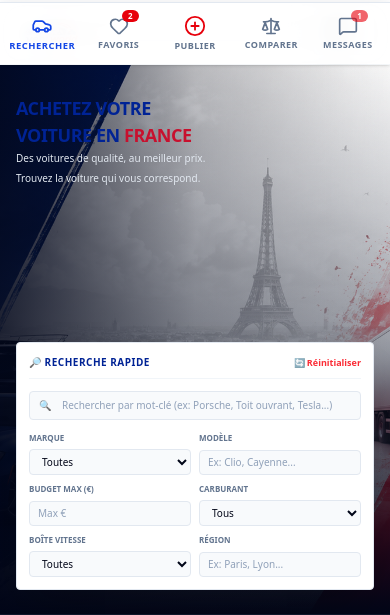
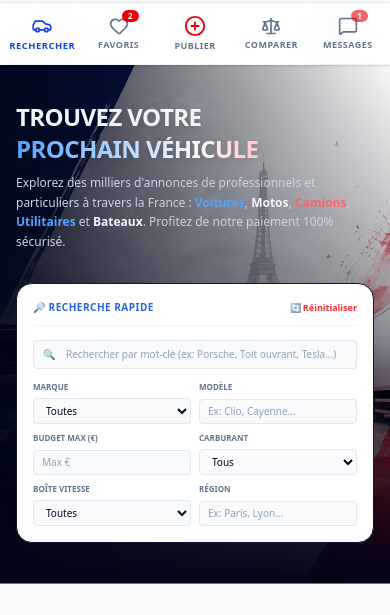
Before and after one commit to abdouzaiti/VEHI-WORLD, a React (Vite) app: page / in a window 390 px wide. Shown: the top 615 px of the page. Built offline with nearby package versions, Linux system fonts and the light colour scheme; grey boxes are pictures that could not be loaded.

Commit message:
style(hero): refine cinematic section design
Update hero section layout for better responsiveness,
adjust gradient overlays for improved contrast, and
standardize container height and padding.

```diff
--- a/src/App.tsx
+++ b/src/App.tsx
@@ -499,7 +499,7 @@ export default function App() {
 
       {/* FULL-WIDTH Entrance Hero Section directly under navbar (no margins, goes edge-to-edge of the browser screen) */}
       {currentView === "acheter" && !selectedAd && (
-        <div id="section-hero-cinematic" className="relative border-b border-slate-250 overflow-hidden flex flex-col justify-between w-full md:aspect-[16/9] min-h-[550px] md:min-h-0 group bg-slate-900">
+        <div id="section-hero-cinematic" className="relative border-b border-slate-200/50 overflow-hidden flex flex-col justify-center w-full min-h-[480px] sm:min-h-[580px] py-10 sm:py-16 md:py-24 bg-slate-950 group">
           {/* Background Image with layered premium gradient overlay */}
           <div className="absolute inset-0 z-0 transition-transform duration-700 group-hover:scale-105">
             <img
@@ -508,32 +508,37 @@ export default function App() {
               className="w-full h-full object-cover object-center"
               referrerPolicy="no-referrer"
             />
-            <div className="absolute inset-0 bg-gradient-to-t from-slate-950 via-slate-900/40 to-transparent"></div>
-            <div className="absolute inset-0 bg-gradient-to-r from-slate-950/80 via-slate-950/20 to-transparent"></div>
+            <div className="absolute inset-0 bg-gradient-to-t from-slate-950 via-slate-950/40 to-transparent"></div>
+            <div className="absolute inset-0 bg-gradient-to-r from-slate-950/90 via-slate-950/40 to-transparent"></div>
           </div>
 
           {/* Centered inner content element to match alignment with max-w-7xl */}
-          <div className="z-10 relative max-w-7xl w-full mx-auto px-4 sm:px-6 lg:px-8 pt-8 sm:pt-12 md:pt-16 pb-6 sm:pb-10 flex flex-col justify-between h-full flex-grow">
+          <div className="z-10 relative max-w-7xl w-full mx-auto px-4 sm:px-6 lg:px-8 flex flex-col gap-8 sm:gap-12">
 
             {/* Top Section Details */}
-            <div className="space-y-1 sm:space-y-3 pb-6 md:pb-0">
-              <h1 className="font-sans font-extrabold text-lg sm:text-3xl md:text-5xl text-white tracking-tight leading-tight uppercase">
-                <span className="text-[#002395] block">Achetez votre</span>
-                <span className="block mt-1 sm:mt-2">
-                  <span className="text-[#002395]">voiture en</span> <span className="text-[#C8102E]">France</span>
+            <div className="space-y-3 sm:space-y-4">
+              <h1 className="font-sans font-extrabold text-2xl sm:text-4xl md:text-5xl lg:text-6xl text-white tracking-tight leading-none uppercase drop-shadow-md">
+                <span className="block text-slate-100">Trouvez votre</span>
+                <span className="block mt-2 text-transparent bg-clip-text bg-gradient-to-r from-blue-400 via-slate-50 to-red-400">
+                  prochain véhicule
                 </span>
               </h1>
-              <p className="text-[10px] sm:text-xs md:text-sm text-slate-200 font-medium font-sans max-w-sm sm:max-w-xl leading-relaxed">
-                <span className="block">Des voitures de qualité, au meilleur prix.</span>
-                <span className="block mt-1">Trouvez la voiture qui vous correspond.</span>
+              <p className="text-xs sm:text-sm md:text-base text-slate-300 font-medium font-sans max-w-sm sm:max-w-2xl leading-relaxed">
+                Explorez des milliers d'annonces de professionnels et particuliers à travers la France :
+                <span className="text-blue-400 font-bold"> Voitures</span>,
+                <span className="text-slate-100 font-bold"> Motos</span>,
+                <span className="text-red-400 font-bold"> Camions</span>,
+                <span className="text-blue-400 font-bold"> Utilitaires</span> et
+                <span className="text-slate-100 font-bold"> Bateaux</span>.
+                Profitez de notre paiement 100% sécurisé.
               </p>
             </div>
 
             {/* Bottom Left: Compact Quick Filters Form in WHITE */}
             <div className="w-full max-w-3xl">
-              <div id="filter-panel" className="bg-white border border-slate-200 p-3 sm:p-5 rounded-sm shadow-2xl text-slate-900">
-                <div className="flex items-center justify-between border-b border-slate-100 pb-2 mb-3">
-                  <span className="text-[10px] sm:text-xs font-sans font-black tracking-wider text-[#002395] flex items-center gap-1.5 uppercase">
+              <div id="filter-panel" className="bg-white border border-slate-250 p-4 sm:p-6 rounded-2xl shadow-2xl text-slate-900">
+                <div className="flex items-center justify-between border-b border-slate-100 pb-2.5 mb-3.5">
+                  <span className="text-[10px] sm:text-xs font-sans font-black tracking-wider text-[#2563EB] flex items-center gap-1.5 uppercase">
                     🔎 RECHERCHE RAPIDE
                   </span>
                   <button
```
